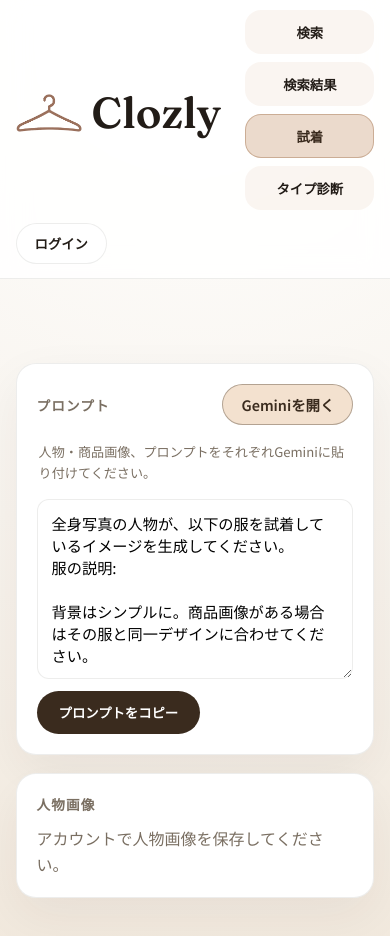
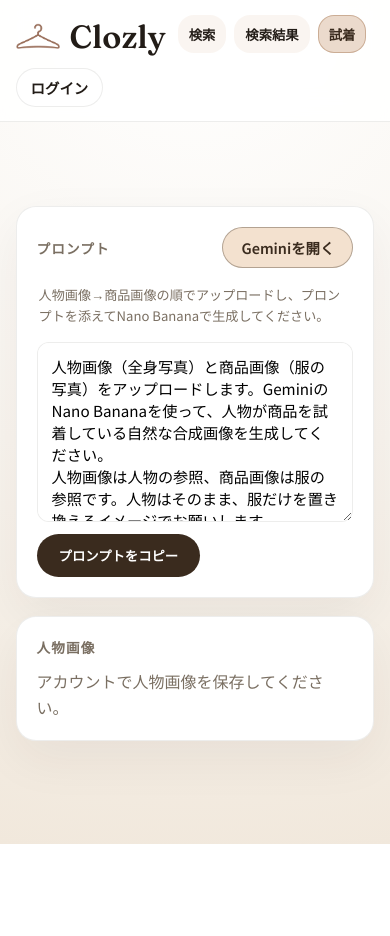
Before and after one commit to Ayaka098/clozly, a Next.js app: page /tryon in a window 390 px wide. Shown: the top 936 px of the page. After the commit the page ends 844 px from the top, so only its background shows below. Built offline with nearby package versions, Linux system fonts and the light colour scheme; no server answers.

Commit message:
プロンプト改善

```diff
--- a/app/globals.css
+++ b/app/globals.css
@@ -620,6 +620,14 @@ button, input, select, textarea {
   font-size: 0.9rem;
 }
 
+.tryon-prompt-header .tryon-product-action {
+  background: #f8f1e9;
+}
+
+.tryon-prompt-header .tryon-product-action:hover {
+  background: #f1e7dc;
+}
+
 .tryon-steps {
   padding: 4px 2px;
   color: var(--mute);
@@ -697,24 +705,53 @@ button, input, select, textarea {
   }
 
   .topbar-inner {
-    flex-direction: column;
+    flex-direction: row;
+    flex-wrap: wrap;
+    gap: 10px 12px;
+    align-items: center;
+  }
+
+  .topbar-left {
+    width: 100%;
+    flex: 1 1 auto;
     gap: 12px;
-    align-items: flex-start;
+    min-width: 0;
+  }
+
+  .logo {
+    font-size: 2rem;
+  }
+
+  .logo-mark {
+    width: 44px;
+    height: 44px;
+  }
+
+  .tabbar {
+    flex: 1 1 auto;
+    min-width: 0;
   }
 
   .tabs {
     justify-content: flex-start;
     width: 100%;
-    overflow-x: visible;
-    padding-bottom: 5px;
-    flex-wrap: wrap;
+    overflow-x: auto;
+    padding-bottom: 4px;
+    flex-wrap: nowrap;
     gap: 8px;
   }
 
   .tab {
     width: auto;
-    flex: 1 1 140px;
-    min-width: 0;
+    flex: 0 0 auto;
+    min-height: 38px;
+    padding: 4px 10px;
+  }
+
+  .auth-login,
+  .auth-tab {
+    padding: 8px 14px;
+    font-size: 0.9rem;
   }
 }
 
--- a/components/TryonClient.tsx
+++ b/components/TryonClient.tsx
@@ -52,7 +52,10 @@ export default function TryonClient() {
           .join("\n")
       : "";
     return (
-      `全身写真の人物が、以下の服を試着しているイメージを生成してください。\n` +
+      `人物画像（全身写真）と商品画像（服の写真）をアップロードします。GeminiのNano Bananaを使って、人物が商品を試着している自然な合成画像を生成してください。\n` +
+      `人物画像は人物の参照、商品画像は服の参照です。人物はそのまま、服だけを置き換えるイメージでお願いします。\n` +
+      `出力は必ず頭から足先までの全身。足元が切れない構図で生成してください。\n` +
+      `もし人物画像が全身でなくても、人物の雰囲気を保った全身を生成してください。\n` +
       `服の説明: ${description}\n` +
       (itemLines ? `\n[商品情報]\n${itemLines}\n` : "") +
       `${sizeText}\n` +
@@ -98,7 +101,7 @@ export default function TryonClient() {
           <div style={{ display: "flex", gap: 8, flexWrap: "wrap", justifyContent: "flex-end" }}>
             {selectedItem?.imageUrl && (
               <button
-                className="btn btn-secondary tryon-action"
+                className="btn btn-secondary tryon-action tryon-product-action"
                 onClick={async () => {
                   try {
                     const proxyUrl = resolveProductImageUrl();
@@ -123,7 +126,7 @@ export default function TryonClient() {
             )}
             {selectedItem?.url && (
               <a
-                className="btn btn-secondary tryon-action"
+                className="btn btn-secondary tryon-action tryon-product-action"
                 href={selectedItem.url}
                 target="_blank"
                 rel="noreferrer"
@@ -142,7 +145,9 @@ export default function TryonClient() {
           </div>
         </div>
         <div className="tryon-steps">
-          <p>人物・商品画像、プロンプトをそれぞれGeminiに貼り付けてください。</p>
+          <p>
+            人物画像→商品画像の順でアップロードし、プロンプトを添えてNano Bananaで生成してください。
+          </p>
         </div>
         <textarea className="input" rows={7} value={prompt} readOnly />
         <div style={{ display: "flex", gap: 10, flexWrap: "wrap" }}>
--- a/lib/auth.ts
+++ b/lib/auth.ts
@@ -11,5 +11,6 @@ export const authOptions: AuthOptions = {
   secret: process.env.NEXTAUTH_SECRET,
   session: {
     strategy: "jwt"
-  }
+  },
+  trustHost: true
 };
```
Also changed, not shown: components/AccountClient.tsx (+1 -13 lines), components/AppClient.tsx (+5 -2 lines), 1 other file (tests, documents, lock files or other folders).
